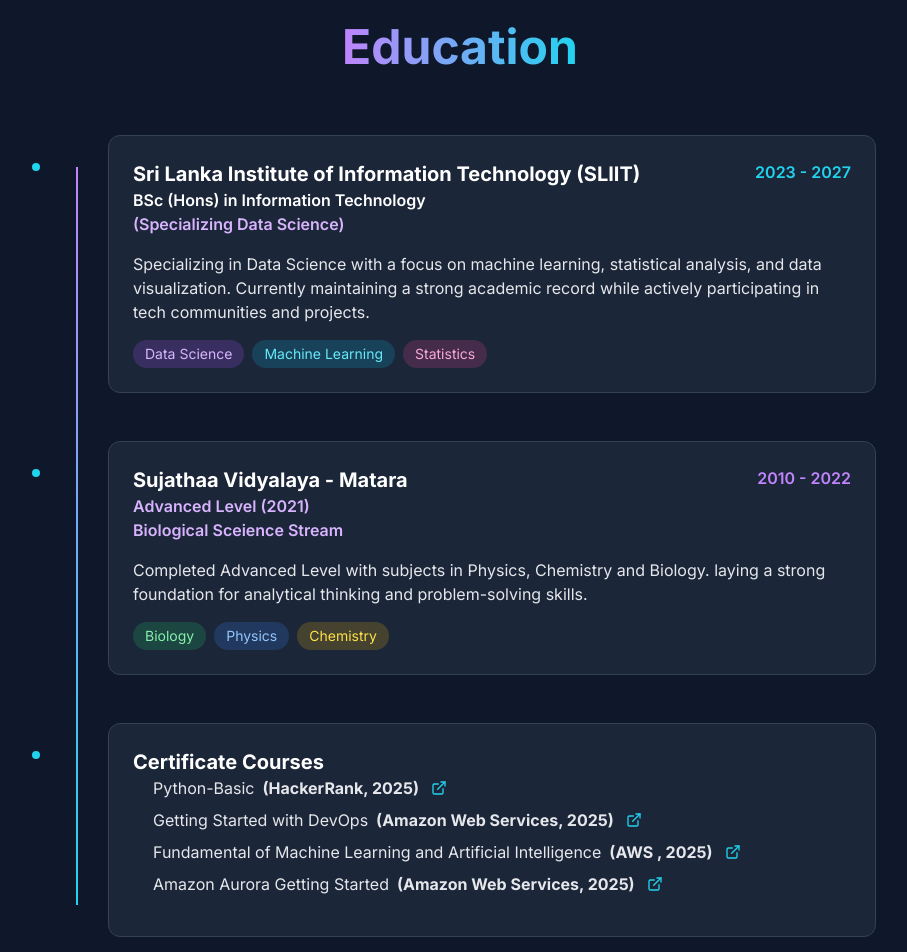
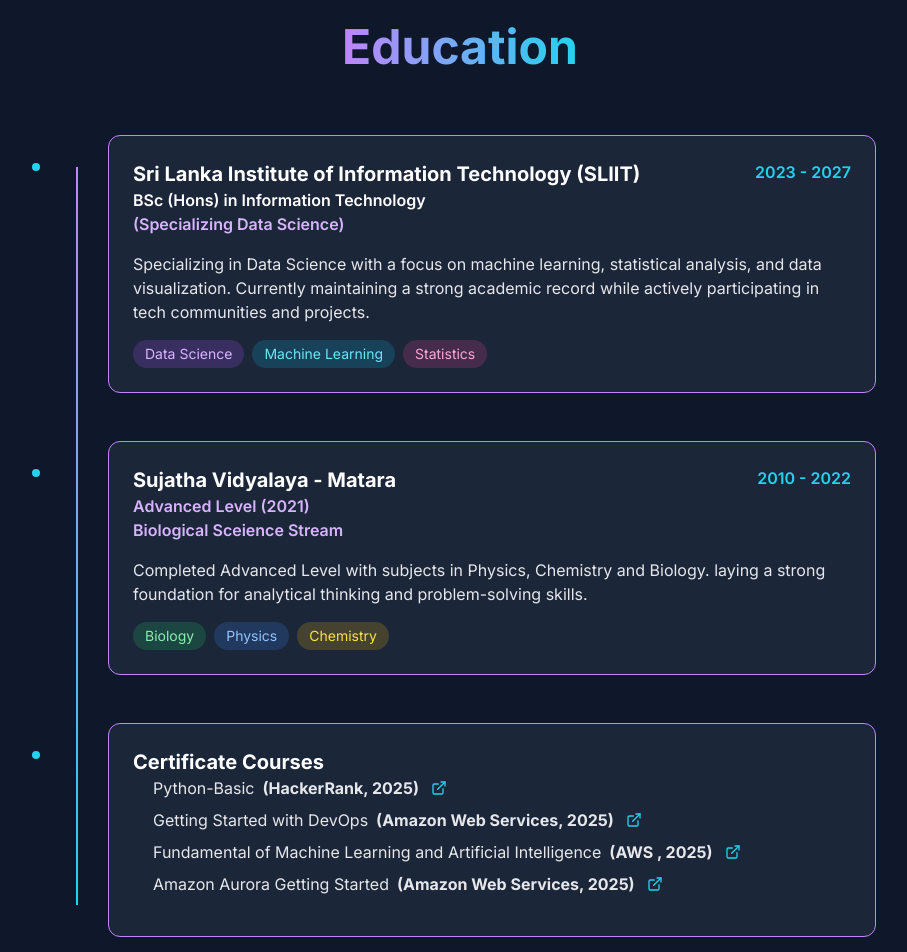
Before and after one commit to Nadee07/My_Portfolio, a React (Vite) app: page / in a window 1280 px wide. Shown: the part 2140-3092 px from the top of the page, without its empty margins (180-1087 px from the left). Built offline with nearby package versions, Linux system fonts and the light colour scheme.

Commit message:
Updated edu section

```diff
--- a/src/components/EducationSection.tsx
+++ b/src/components/EducationSection.tsx
@@ -20,7 +20,7 @@ const EducationSection = () => {
             {/* Current Education */}
             <div className="relative md:ml-16">
               <div className="absolute -left-20 top-6 w-4 h-4 bg-cyan-400 rounded-full border-4 border-slate-900 hidden md:block"></div>
-              <div className="bg-white dark:bg-slate-800/90 border border-slate-200 dark:border-slate-700 rounded-xl p-6 transition-colors duration-300">
+              <div className="bg-white dark:bg-slate-800/90 border border-slate-200 dark:border-purple-400 rounded-xl p-6 hover:border-purple-400 transition-all duration-300 hover:scale-105">
                 <div className="flex flex-col md:flex-row md:justify-between md:items-start mb-4">
                   <div>
                     <h3 className="text-xl font-bold text-gray-900 dark:text-white">Sri Lanka Institute of Information Technology (SLIIT) </h3>
@@ -44,14 +44,14 @@ const EducationSection = () => {
             {/* Previous Education */}
             <div className="relative md:ml-16">
               <div className="absolute -left-20 top-6 w-4 h-4 bg-cyan-400 rounded-full border-4 border-slate-900 hidden md:block"></div>
-              <div className="bg-white dark:bg-slate-800/90 border border-slate-200 dark:border-slate-700 rounded-xl p-6 transition-colors duration-300">
+              <div className="bg-white dark:bg-slate-800/90 border border-slate-200 dark:border-purple-400 rounded-xl p-6 hover:border-purple-400 transition-all duration-300 hover:scale-105">
                 <div className="flex flex-col md:flex-row md:justify-between md:items-start mb-4">
                   <div>
-                    <h3 className="text-xl font-bold text-gray-900 dark:text-white">Sujathaa Vidyalaya - Matara</h3>
+                    <h3 className="text-xl font-bold text-gray-900 dark:text-white">Sujatha Vidyalaya - Matara</h3>
                     <p className="text-purple-700 dark:text-purple-300 font-semibold">Advanced Level (2021) </p>
                     <p className="text-purple-700 dark:text-purple-300 font-semibold">Biological Sceience Stream </p>
                   </div>
-                  <span className="text-purple-600 dark:text-purple-400 font-semibold mt-2 md:mt-0">2010 - 2022</span>
+                  <span className="text-purple-600 dark:text-cyan-400 font-semibold mt-2 md:mt-0">2010 - 2022</span>
                 </div>
                 <p className="text-gray-700 dark:text-gray-200 mb-4">
                   Completed Advanced Level with subjects in Physics, Chemistry and Biology.
@@ -68,7 +68,7 @@ const EducationSection = () => {
             {/* Courses Category */}
             <div className="relative md:ml-16">
               <div className="absolute -left-20 top-6 w-4 h-4 bg-cyan-400 rounded-full border-4 border-slate-900 hidden md:block"></div>
-              <div className="bg-white dark:bg-slate-800/90 border border-slate-200 dark:border-slate-700 rounded-xl p-6 transition-colors duration-300">
+              <div className="bg-white dark:bg-slate-800/90 border border-slate-200 dark:border-purple-400 rounded-xl p-6 hover:border-purple-400 transition-all duration-300 hover:scale-105">
                 <div className="flex flex-col md:flex-row md:justify-between md:items-start mb-4">
                   <div>
                     <h3 className="text-xl font-bold text-gray-900 dark:text-white">Certificate Courses</h3>
```
